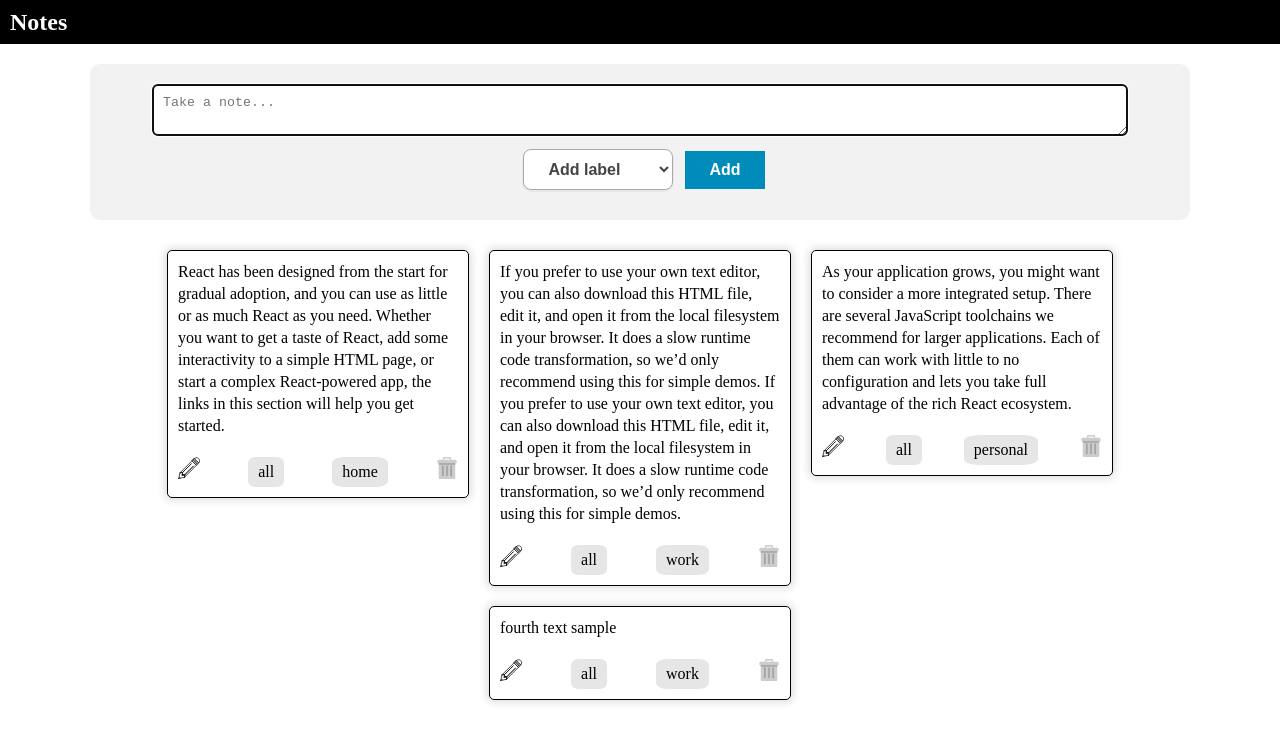
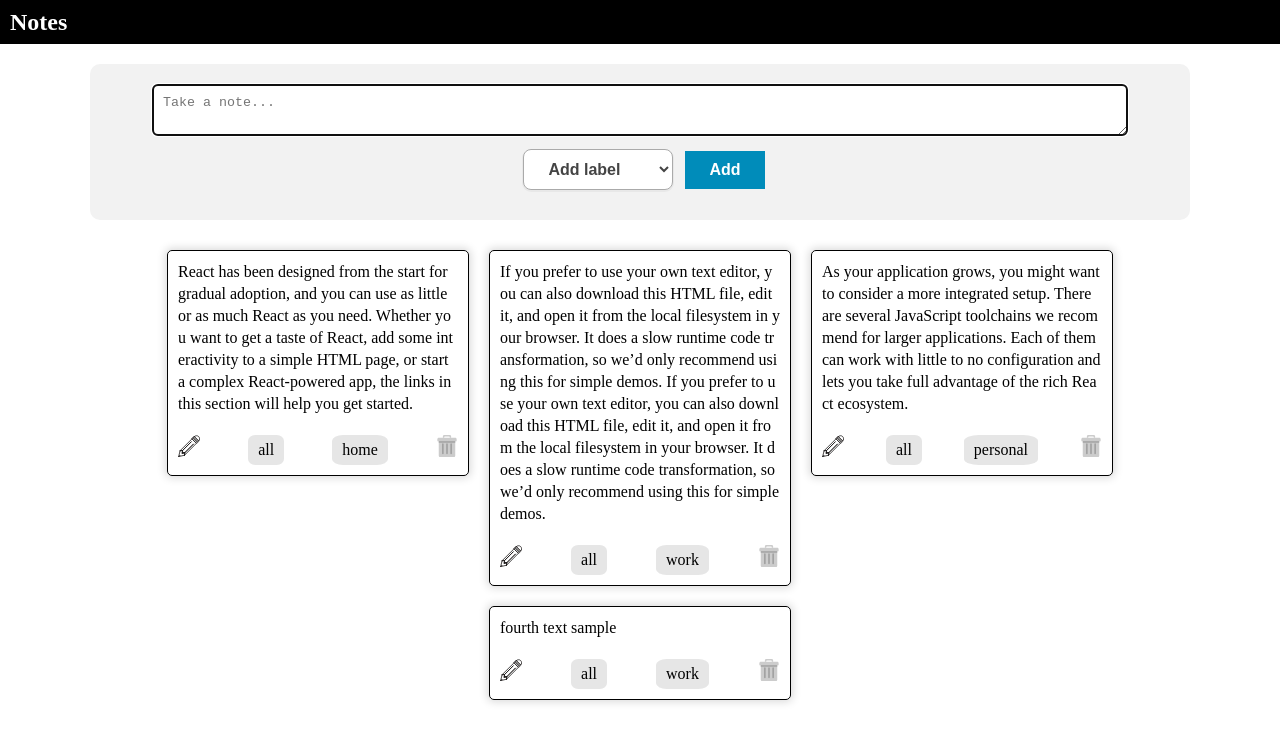
Before and after one commit to 1kvsn/note-wysa, a React (Create React App) app: page / in a window 1280 px wide. Shown: the top 742 px of the page. Built offline with nearby package versions, Linux system fonts and the light colour scheme.

Commit message:
Add word break

```diff
--- a/src/App.scss
+++ b/src/App.scss
@@ -56,7 +56,7 @@ $primary-bg: #f2f2f2;
 		font-family: sans-serif;
 		font-weight: 700;
 		border: none;
-		color: white;
+		color: #fff;
 		padding: 10px 24px;
 		text-align: center;
 		text-decoration: none;
@@ -81,6 +81,7 @@ $primary-bg: #f2f2f2;
 		padding: 10px;
 		box-shadow: 0px 0px 8px 2px rgba($color: #dbdbdb, $alpha: 1.0);
 		line-height: 22px;
+		word-break: break-all;
 	}
 
 	.note-base {
```
